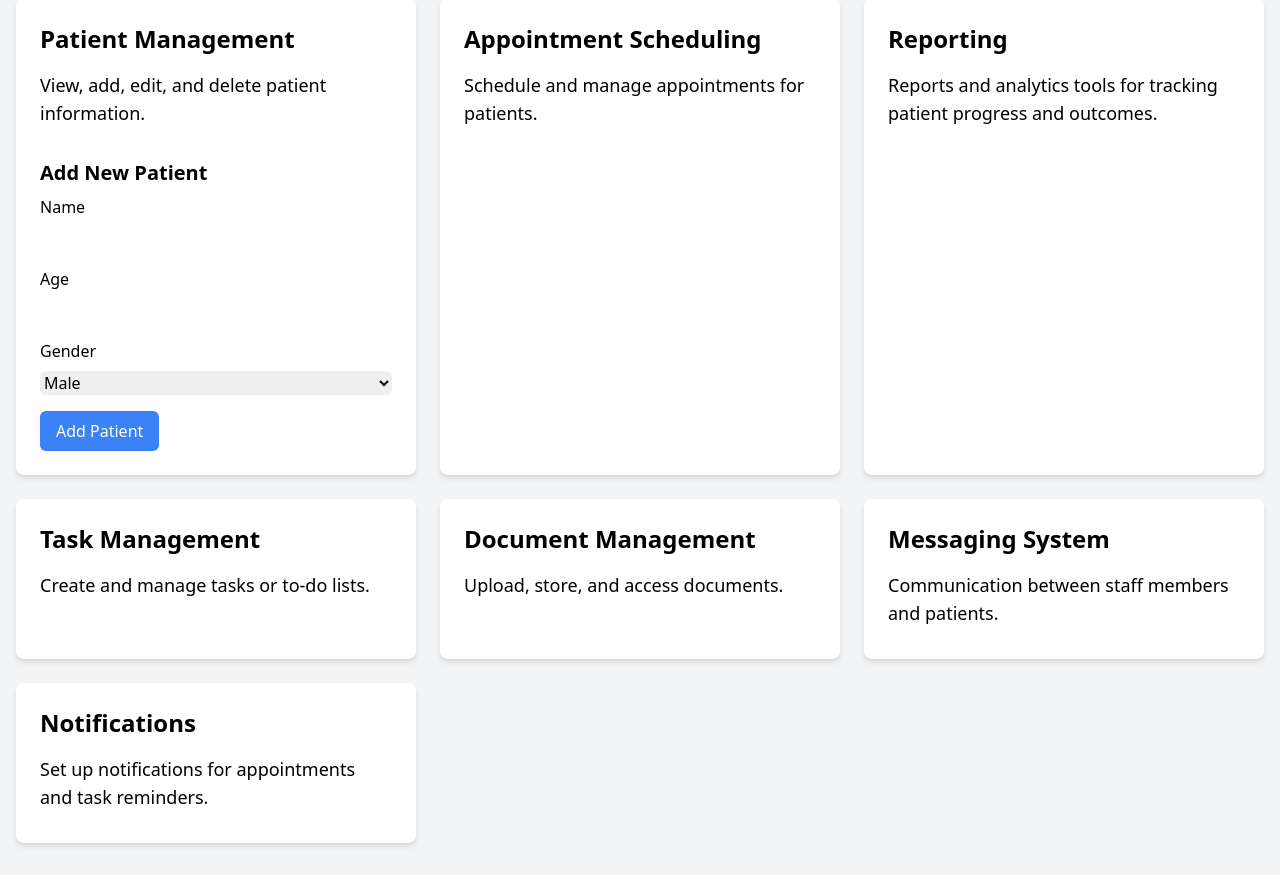
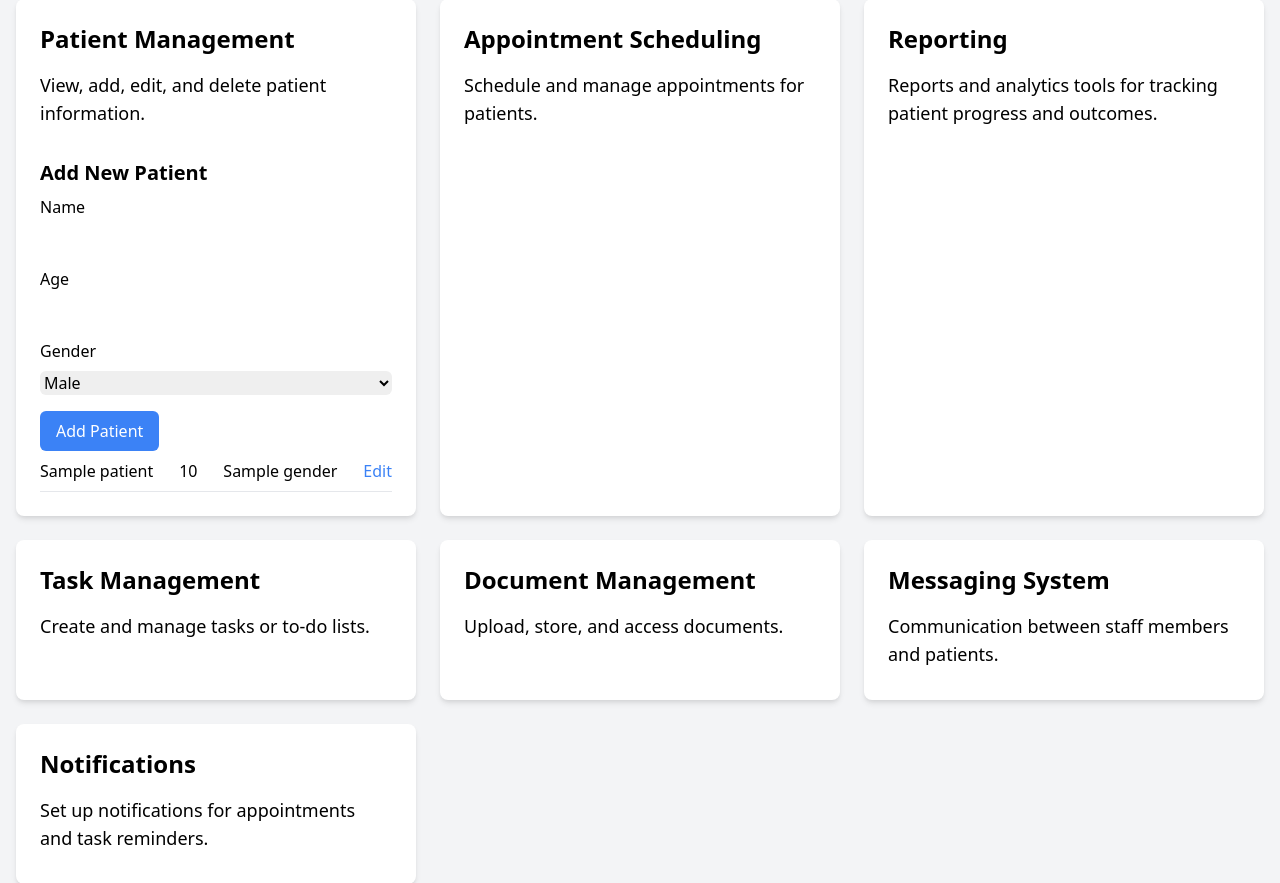
Before and after one commit to Jabrahamjohn/Rehab, a Flask app: template rehab_app/templates/dashboard.html in a window 1280 px wide. Shown: the part 105-988 px from the top of the page. Before the commit the page ends 957 px from the top, so only its background shows below. Run offline with Flask 3, Linux system fonts and the light colour scheme; the template is opened without the code that fills it: most values are stand-ins (such as "Sample title", 1, 10 or a date in 2020); some libraries are stand-ins or nearby versions.

Commit message:
let's check this out

```diff
--- a/rehab_app/templates/dashboard.html
+++ b/rehab_app/templates/dashboard.html
@@ -63,6 +63,17 @@
                     <button type="submit" class="bg-blue-500 text-white py-2 px-4 rounded-md mt-4 hover:bg-blue-600">Add Patient</button>
                 </form>
 
+                <!--edit patients-->
+                {% for patient in patients %}
+                <div class="flex items-center justify-between border-b py-2">
+                    <div>{{ patient.name }}</div>
+                    <div>{{ patient.age }}</div>
+                    <div>{{ patient.gender }}</div>
+                    <!-- Edit button -->
+                    <a href="{{ url_for('edit_patient', patient_id=patient.id) }}" class="text-blue-500 hover:underline">Edit</a>
+                </div>
+                {% endfor %}
+
             </section>
 
             <!-- Appointment Scheduling Section -->
```
